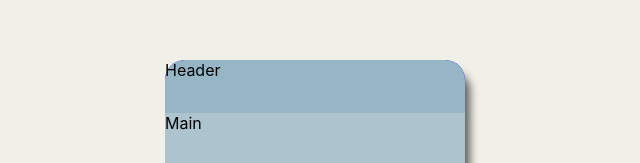
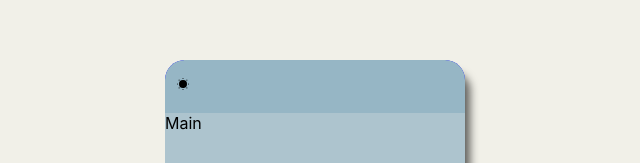
Before and after one commit to paran22/simple_todo, a React (Create React App) app: page / in a window 1280 px wide. Shown: the part 405-568 px from the top of the page, without its empty margins (325-965 px from the left). Built offline with nearby package versions, Linux system fonts and the light colour scheme.

Commit message:
Feat: add ColorTheme component in Header

```diff
--- a/src/header/Header.css
+++ b/src/header/Header.css
@@ -0,0 +1,7 @@
+.header {
+  display: flex;
+  align-items: center;
+  height: 15%;
+  background-color: var(--primary-color);
+  border-radius: 20px 20px 0 0;
+}
--- a/src/header/Header.jsx
+++ b/src/header/Header.jsx
@@ -1,9 +1,11 @@
-import React from 'react';
+import React from "react";
+import ColorTheme from "./component/ColorTheme";
+import "./Header.css";
 
 export default function Header() {
   return (
-    <div className='header'>
-      Header
+    <div className="header">
+      <ColorTheme />
     </div>
   );
 }
--- /dev/null
+++ b/src/header/component/ColorTheme.css
@@ -0,0 +1,3 @@
+.colorTheme {
+  margin: 10px;
+}
--- /dev/null
+++ b/src/header/component/ColorTheme.jsx
@@ -0,0 +1,17 @@
+import React, { useState } from "react";
+import { BsFillBrightnessLowFill } from "react-icons/bs";
+import "./ColorTheme.css";
+
+export default function ColorTheme() {
+  const [darkMode, setDarkMode] = useState(false);
+  const toggle = () => setDarkMode((prev) => !prev);
+  return (
+    <div
+      className="colorTheme"
+      style={{ color: `${darkMode ? "white" : "black"} ` }}
+      onClick={toggle}
+    >
+      <BsFillBrightnessLowFill />
+    </div>
+  );
+}
```
